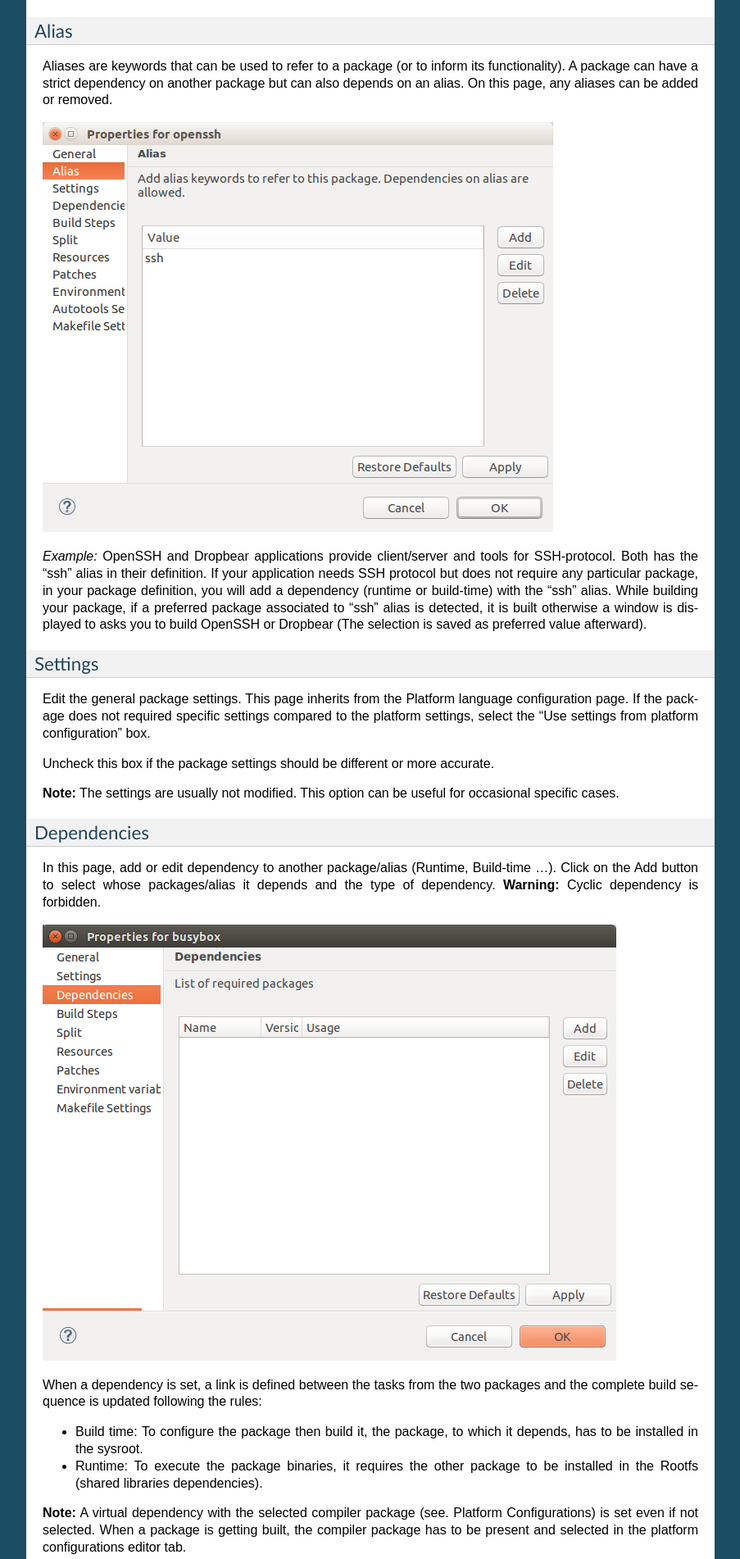
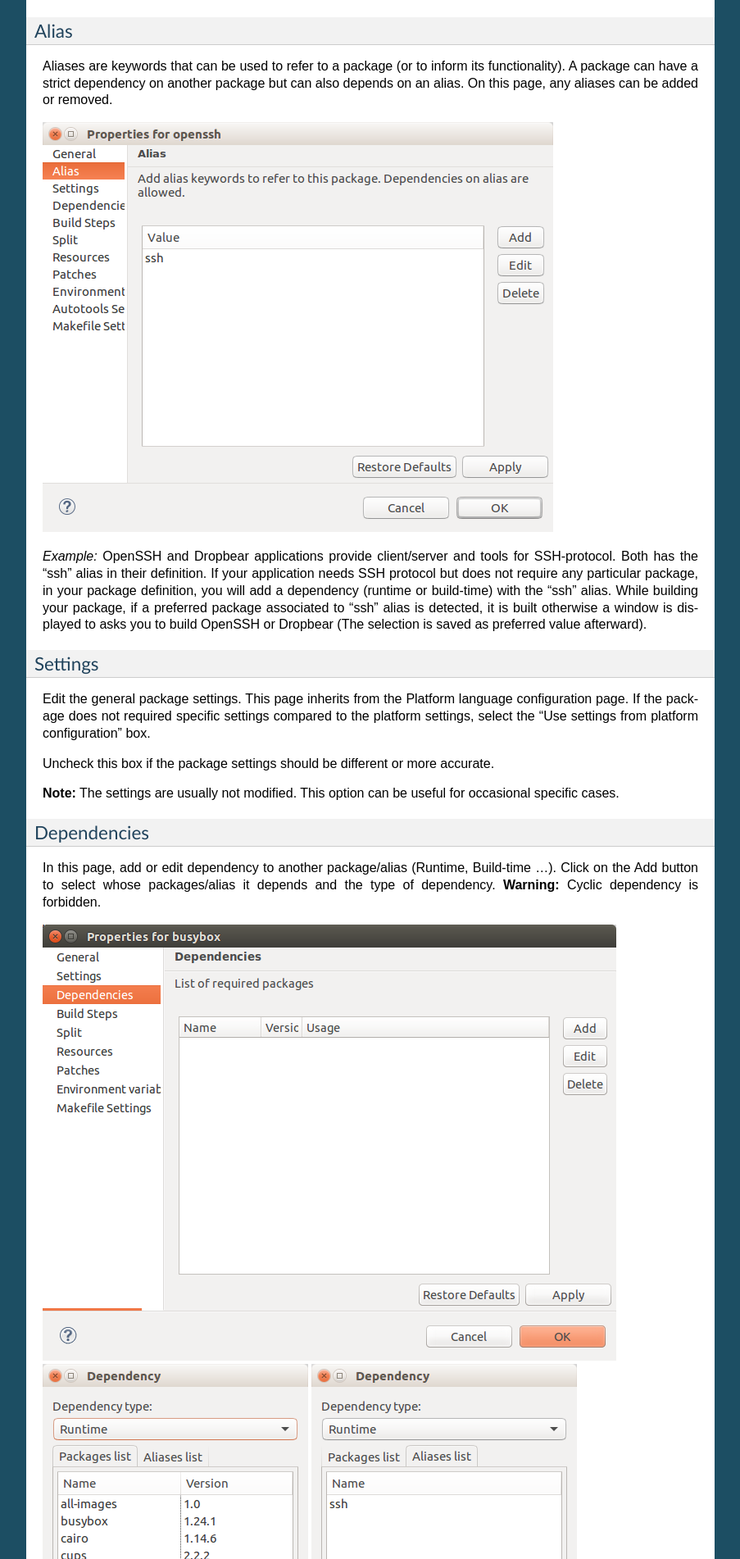
Before and after one commit to Tarek92l/testreadthedoc, a Sphinx documentation site: the page built from docs/gettingstarted/platform_edit.rst, in a window 1280 px wide. Shown: the part 4498-6400 px from the top of the page at 82% size, without its empty margins (198-1101 px from the left). Built offline with Sphinx 7.4.7, drawn with Linux system fonts in a browser that asks for light colours; pages that are not in the unit, such as notebooks, are missing from menus.

Commit message:
Update platform_edit.rst

```diff
--- a/docs/gettingstarted/platform_edit.rst
+++ b/docs/gettingstarted/platform_edit.rst
@@ -213,12 +213,8 @@
 forbidden.
 
 .. image:: ../images/gettingstarted/ac6platform/platform_edit8.png
-
-.. raw:: html
-   <div>
-   <img src="../images/gettingstarted/ac6platform/platform_edit9.png" style="float:left;margin-right:10px"/>
-   <img src="../images/gettingstarted/ac6platform/platform_edit10.png" style="float:left"/>
-   </div>
+.. image:: ../images/gettingstarted/ac6platform/platform_edit9.png
+.. image:: ../images/gettingstarted/ac6platform/platform_edit10.png
 
 When a dependency is set, a link is defined between the tasks from the
 two packages and the complete build sequence is updated following the
```
